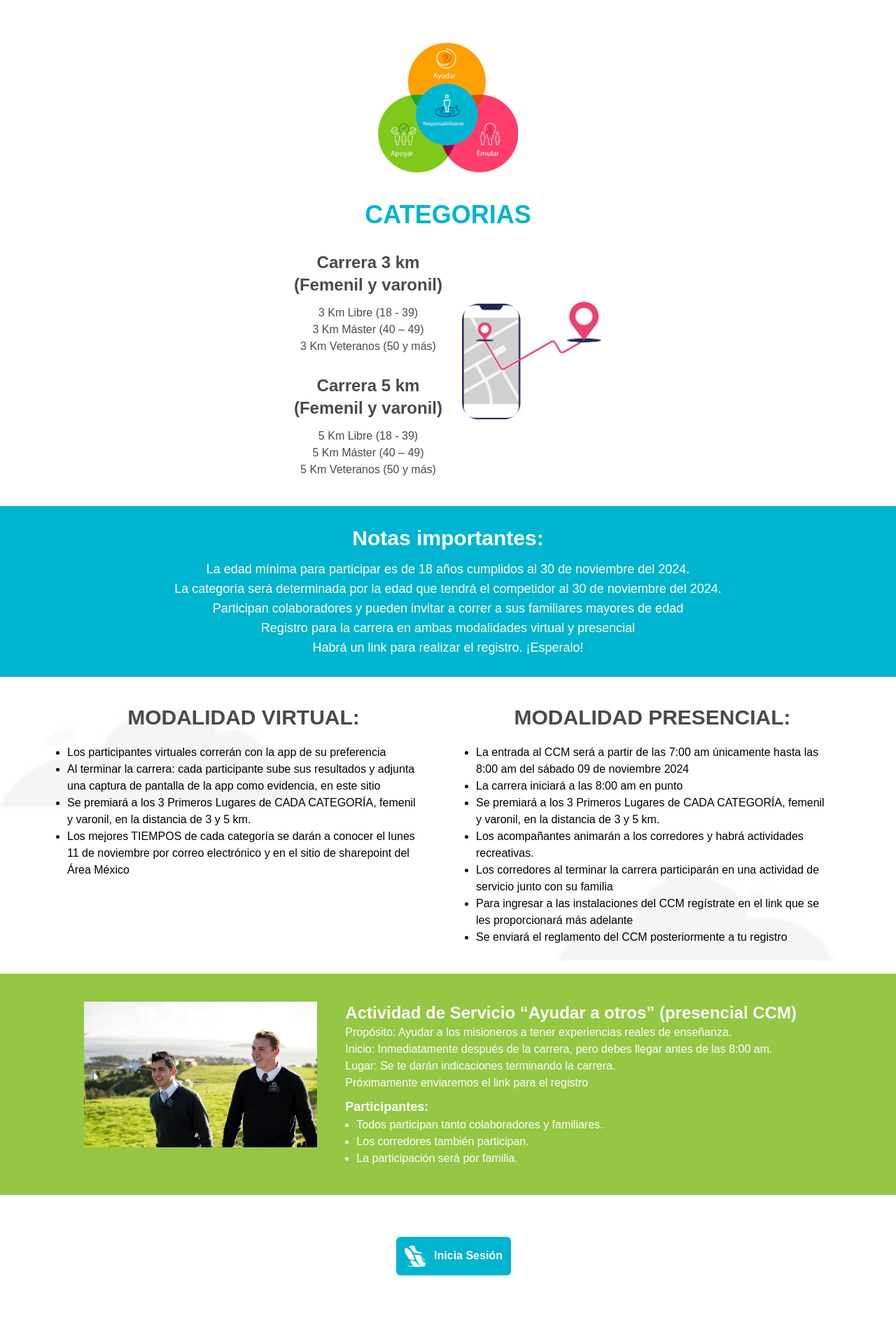
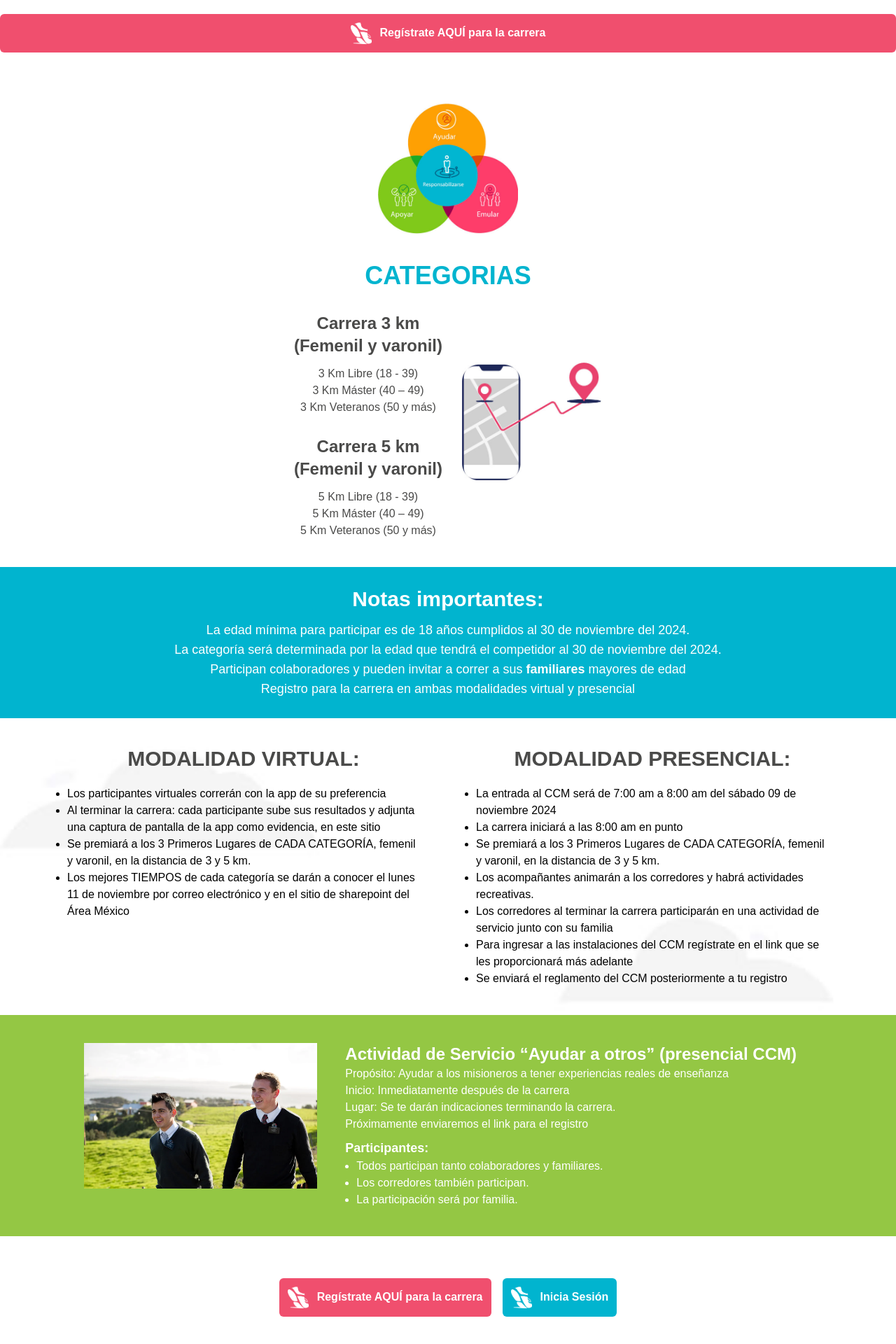
Before and after one commit to davidtoris/runnersapp, a Next.js app: page / in a window 1280 px wide. Shown: the part 1191-3111 px from the top of the page at 70% size. Before the commit the page ends 3069 px from the top, so only its background shows below. Built offline with nearby package versions, Linux system fonts and the light colour scheme.

Commit message:
info text

```diff
--- a/src/app/page.tsx
+++ b/src/app/page.tsx
@@ -76,6 +76,13 @@ const Home = () => {
         </div>
       </div>
 
+      <Link href="/register">
+        <div className='bg-redCustom text-white w-12/12 text-center m-auto font-extrabold p-3 rounded-md mt-8 flex items-center justify-center hover:scale-105 transition transform duration-200 cursor-pointer'>
+          <Image src="/tennis.png" width={30} height={30} alt=''/>
+          <div className="ml-3"> Regístrate AQUÍ para la carrera</div>
+        </div>
+      </Link>
+
 
       <div className='flex justify-center mt-10'>
         <Image src="/logo-fundamentos.jpg" width={200} height={190} className="mt-8" alt=''/>
@@ -108,9 +115,8 @@ const Home = () => {
         <ul className='list-disc md:list-none text-lg'>
           <li>La edad mínima para participar es de 18 años cumplidos al 30 de noviembre del 2024.</li>
           <li>La categoría será determinada por la edad que tendrá el competidor al 30 de noviembre del 2024.</li>
-          <li>Participan colaboradores y pueden invitar a correr a sus familiares mayores de edad</li>
+          <li>Participan colaboradores y pueden invitar a correr a sus <span className='font-bold'>familiares</span> mayores de edad</li>
           <li>Registro para la carrera en ambas modalidades virtual y presencial</li>
-          <li className='text-bold'>Habrá un link para realizar el registro. ¡Esperalo!</li>
         </ul>
 
       </div>
@@ -132,7 +138,7 @@ const Home = () => {
             <div className='uppercase text-grayCustom text-center text-3xl font-bold'>modalidad Presencial:</div>
             <div className='flex justify-center'>
               <ul className='list-disc mt-5'>
-                <li>La entrada al CCM será a partir de las 7:00 am únicamente hasta las 8:00 am del sábado 09 de noviembre 2024</li>
+                <li>La entrada al CCM será de 7:00 am a 8:00 am del sábado 09 de noviembre 2024</li>
                 <li>La carrera iniciará a las 8:00 am en punto</li>
                 <li>Se premiará a los 3 Primeros Lugares de CADA CATEGORÍA, femenil y varonil, en la distancia de 3 y 5 km.</li>
                 <li>Los acompañantes animarán a los corredores y habrá actividades recreativas.</li>
@@ -154,10 +160,10 @@ const Home = () => {
           <div className='w-12/12 md:w-8/12 ml-0 md:ml-10 mt-3 md:mt-0'>
             <div className='font-extrabold text-2xl'>Actividad de Servicio “Ayudar a otros” (presencial CCM)</div>
               <div>
-                Propósito: Ayudar a los misioneros a tener experiencias reales de enseñanza.
+                Propósito: Ayudar a los misioneros a tener experiencias reales de enseñanza
               </div>
               <div>
-                Inicio: Inmediatamente después de la carrera, pero debes llegar antes de las 8:00 am.
+                Inicio: Inmediatamente después de la carrera
               </div>
               <div>
                 Lugar: Se te darán indicaciones terminando la carrera.
@@ -181,12 +187,12 @@ const Home = () => {
       </div>
 
       <div className='flex justify-center flex-col md:flex-row pb-3 md:pb-14 mt-0 md:mt-3 p-4'>
-        {/* <Link href="/register">
+        <Link href="/register">
           <div className='bg-redCustom text-white w-12/12 text-center m-auto font-extrabold p-3 rounded-md mt-8 flex items-center justify-center hover:scale-105 transition transform duration-200 cursor-pointer'>
             <Image src="/tennis.png" width={30} height={30} alt=''/>
             <div className="ml-3"> Regístrate AQUÍ para la carrera</div>
           </div>
-        </Link> */}
+        </Link>
         <Link href="/login">
           <div className='bg-blueCustom text-white w-12/12 ml-0 md:ml-4 text-center m-auto font-extrabold p-3 rounded-md mt-8 flex items-center justify-center hover:scale-105 transition transform duration-200 cursor-pointer'>
             <Image src="/tennis.png" width={30} height={30} alt=''/>
```
